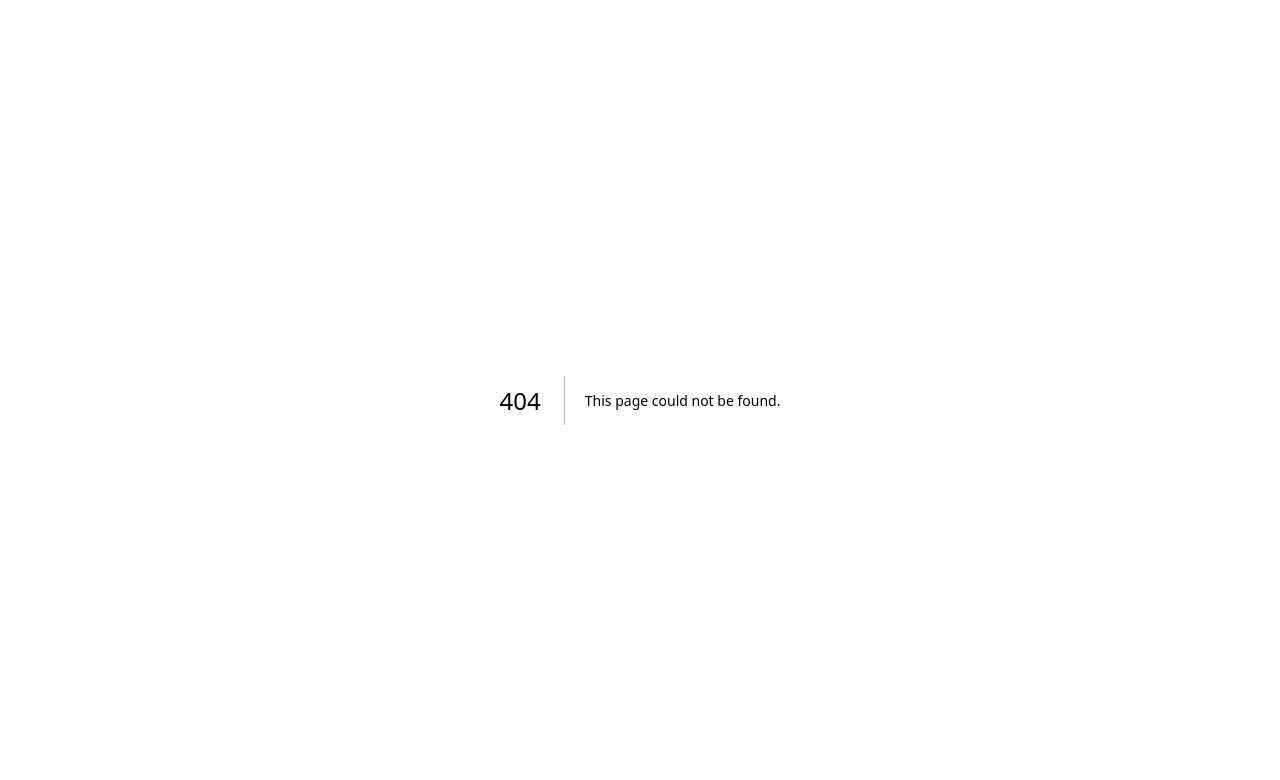
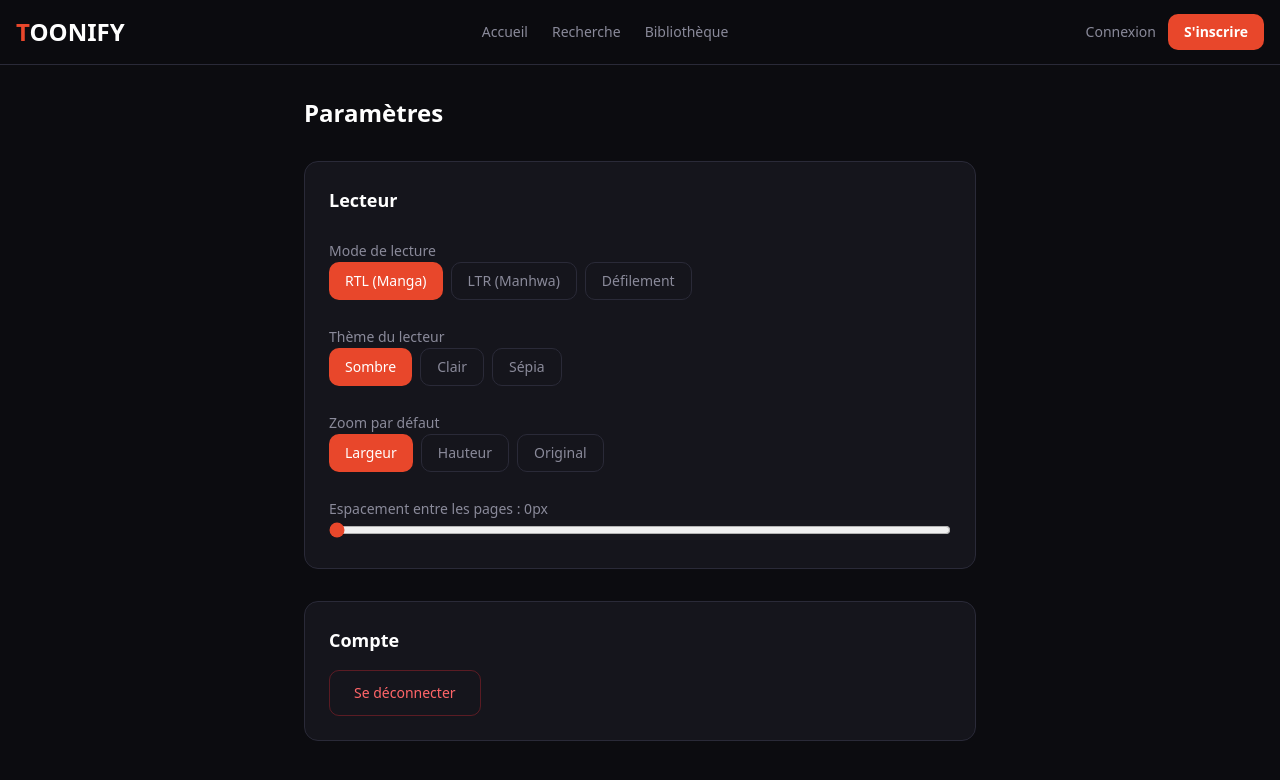
Before and after one commit to JohanYindou/toonify, a Next.js app: page /settings in a window 1280 px wide. Before the commit this address had no page. Shown: the top 780 px of the page. Built offline with nearby package versions, Linux system fonts and the light colour scheme; no server answers.

Commit message:
feat: page settings + préférences reader + déconnexion

```diff
--- /dev/null
+++ b/app/(main)/settings/page.tsx
@@ -0,0 +1,128 @@
+"use client"
+
+import { useReaderStore } from "@/store/readerStore"
+import { createClient } from "@/lib/supabase/client"
+import { useRouter } from "next/navigation"
+
+export default function SettingsPage() {
+  const { layout, theme, zoom, pageSpacing, setLayout, setTheme, setZoom, setPageSpacing } = useReaderStore()
+  const router = useRouter()
+
+  async function handleLogout() {
+    const supabase = createClient()
+    await supabase.auth.signOut()
+    router.push("/login")
+  }
+
+  return (
+    <div className="space-y-8 max-w-2xl mx-auto">
+
+      <h1 className="text-2xl font-black text-white">Paramètres</h1>
+
+      {/* Préférences reader */}
+      <div className="space-y-6 rounded-xl border border-[#2A2A38] bg-[#15151C] p-6">
+        <h2 className="text-lg font-bold text-white">Lecteur</h2>
+
+        {/* Layout */}
+        <div className="space-y-2">
+          <label className="text-sm text-[#8A8A9A]">Mode de lecture</label>
+          <div className="flex gap-2">
+            {[
+              { value: "single_rtl", label: "RTL (Manga)" },
+              { value: "single_ltr", label: "LTR (Manhwa)" },
+              { value: "scroll", label: "Défilement" },
+            ].map(o => (
+              <button
+                key={o.value}
+                onClick={() => setLayout(o.value as "single_rtl" | "single_ltr" | "scroll")}
+                className={`rounded-lg px-4 py-2 text-sm transition-colors ${
+                  layout === o.value
+                    ? "bg-[#E8472B] text-white"
+                    : "border border-[#2A2A38] text-[#8A8A9A] hover:border-[#E8472B] hover:text-white"
+                }`}
+              >
+                {o.label}
+              </button>
+            ))}
+          </div>
+        </div>
+
+        {/* Theme */}
+        <div className="space-y-2">
+          <label className="text-sm text-[#8A8A9A]">Thème du lecteur</label>
+          <div className="flex gap-2">
+            {[
+              { value: "dark", label: "Sombre" },
+              { value: "light", label: "Clair" },
+              { value: "sepia", label: "Sépia" },
+            ].map(o => (
+              <button
+                key={o.value}
+                onClick={() => setTheme(o.value as "dark" | "light" | "sepia")}
+                className={`rounded-lg px-4 py-2 text-sm transition-colors ${
+                  theme === o.value
+                    ? "bg-[#E8472B] text-white"
+                    : "border border-[#2A2A38] text-[#8A8A9A] hover:border-[#E8472B] hover:text-white"
+                }`}
+              >
+                {o.label}
+              </button>
+            ))}
+          </div>
+        </div>
+
+        {/* Zoom */}
+        <div className="space-y-2">
+          <label className="text-sm text-[#8A8A9A]">Zoom par défaut</label>
+          <div className="flex gap-2">
+            {[
+              { value: "width", label: "Largeur" },
+              { value: "height", label: "Hauteur" },
+              { value: "original", label: "Original" },
+            ].map(o => (
+              <button
+                key={o.value}
+                onClick={() => setZoom(o.value as "width" | "height" | "original")}
+                className={`rounded-lg px-4 py-2 text-sm transition-colors ${
+                  zoom === o.value
+                    ? "bg-[#E8472B] text-white"
+                    : "border border-[#2A2A38] text-[#8A8A9A] hover:border-[#E8472B] hover:text-white"
+                }`}
+              >
+                {o.label}
+              </button>
+            ))}
+          </div>
+        </div>
+
+        {/* Page spacing */}
+        <div className="space-y-2">
+          <label className="text-sm text-[#8A8A9A]">
+            Espacement entre les pages : {pageSpacing}px
+          </label>
+          <input
+            type="range"
+            min={0}
+            max={32}
+            step={4}
+            value={pageSpacing}
+            onChange={e => setPageSpacing(parseInt(e.target.value))}
+            className="w-full accent-[#E8472B]"
+          />
+        </div>
+      </div>
+
+      {/* Compte */}
+      <div className="space-y-4 rounded-xl border border-[#2A2A38] bg-[#15151C] p-6">
+        <h2 className="text-lg font-bold text-white">Compte</h2>
+        <button
+          onClick={handleLogout}
+          className="rounded-lg border border-red-500/30 px-6 py-3 text-sm text-red-400 hover:bg-red-500/10 transition-colors"
+        >
+          Se déconnecter
+        </button>
+      </div>
+
+    </div>
+  )
+}
```
